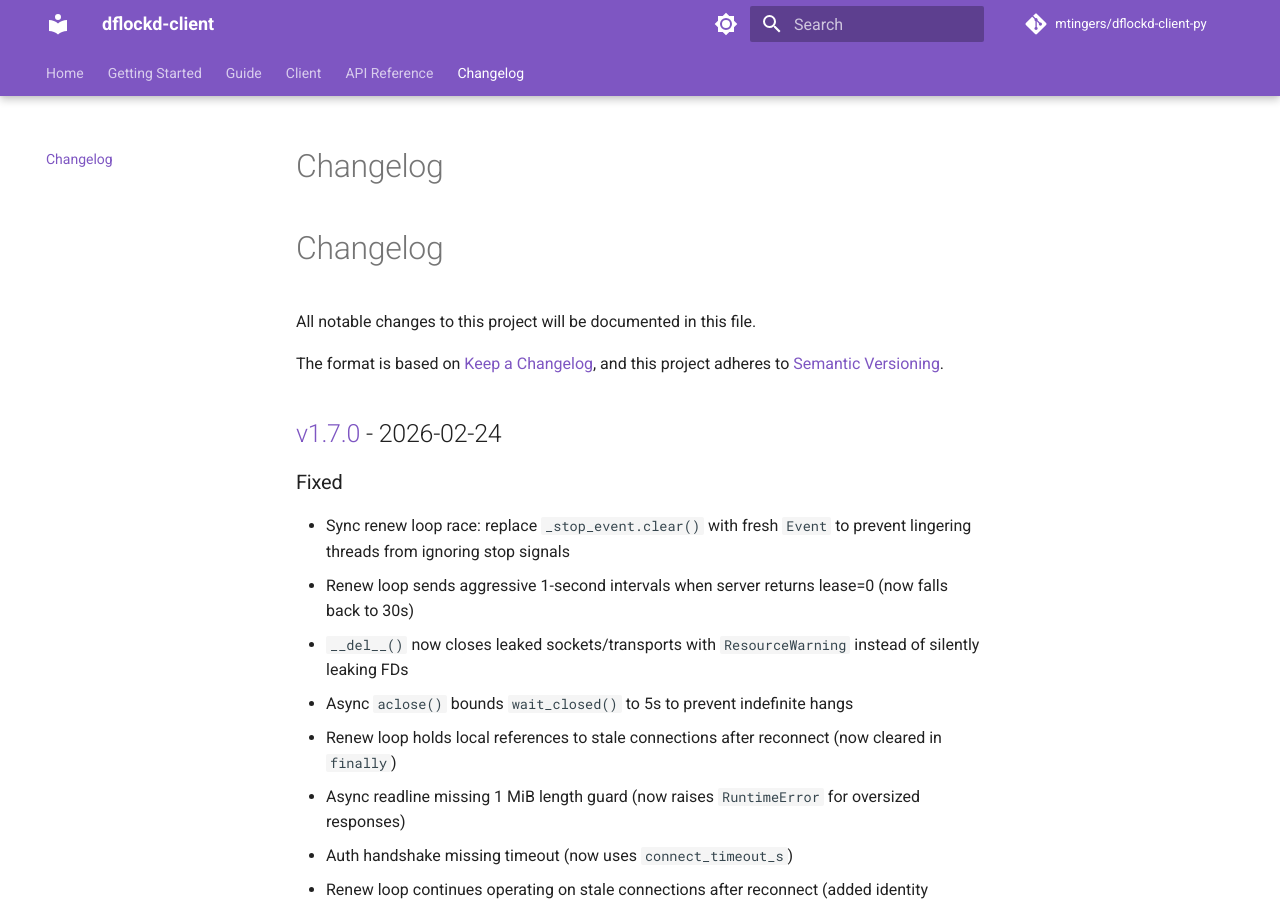
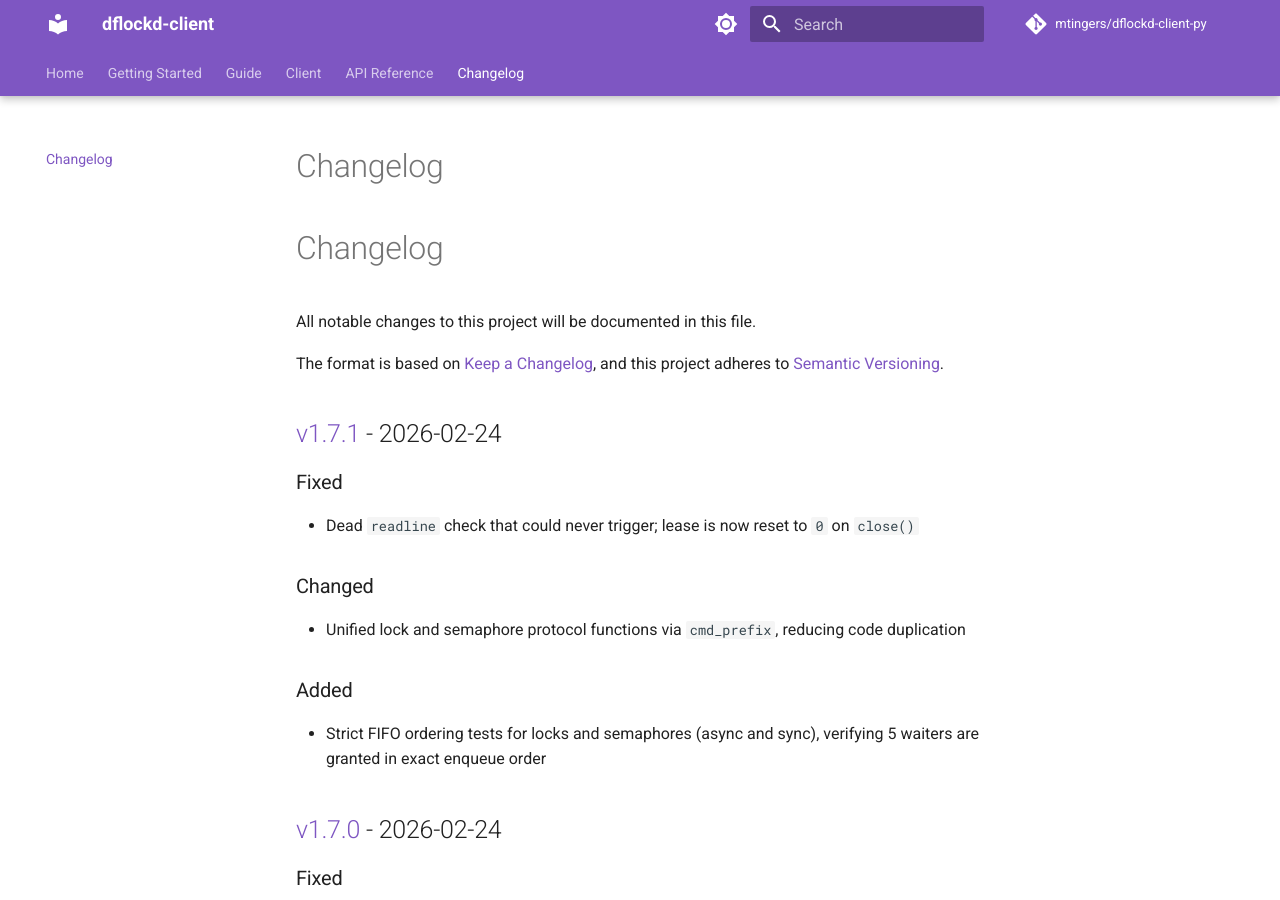
Before and after one commit to mtingers/dflockd-client-py, an MkDocs documentation site: the page built from docs/changelog.md, in a window 1280 px wide and 900 px high. Built offline with MkDocs 1.6.1 and Material for MkDocs 9.7.7, drawn with Linux system fonts in a browser that asks for light colours; comment, search, counter and statistics services are not loaded.

Commit message:
release v1.7.1: changelog, version bump, and docs update
Co-Authored-By: Claude Opus 4.6 <noreply@anthropic.com>

```diff
--- a/CHANGELOG.md
+++ b/CHANGELOG.md
@@ -4,6 +4,22 @@ All notable changes to this project will be documented in this file.
 
 The format is based on [Keep a Changelog](https://keepachangelog.com/en/1.1.0/),
 and this project adheres to [Semantic Versioning](https://semver.org/spec/v2.0.0.html).
+
+## [v1.7.1] - 2026-02-24
+
+### Fixed
+
+- Dead `readline` check that could never trigger; lease is now reset to `0` on `close()`
+
+### Changed
+
+- Unified lock and semaphore protocol functions via `cmd_prefix`, reducing code duplication
+
+### Added
+
+- Strict FIFO ordering tests for locks and semaphores (async and sync), verifying 5 waiters are granted in exact enqueue order
+
+[v1.7.1]: https://github.com/mtingers/dflockd-client-py/releases/tag/v1.7.1
 
 ## [v1.7.0] - 2026-02-24
 
--- a/pyproject.toml
+++ b/pyproject.toml
@@ -1,6 +1,6 @@
 [project]
 name = "dflockd-client"
-version = "1.7.0"
+version = "1.7.1"
 description = "dflockd python client"
 readme = "README.md"
 license = "MIT"
```
Also changed, not shown: docs/api/python.md (+1 -1 lines).
